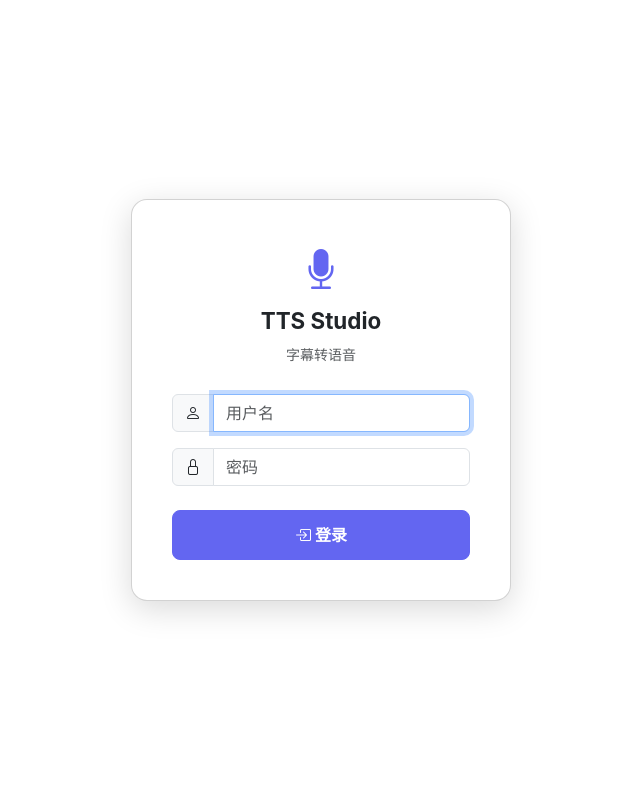
After one commit to yyzq-cf/ywsj-tts-studio, a Flask app: page /login in a window 1280 px wide. The commit adds this page. Shown: the whole page, without its empty margins (319-959 px from the left). Run offline with Flask 3, Linux system fonts and the light colour scheme; parts of the project's set-up code (start-up, migrations or seed data) failed here and were passed over; some libraries are stand-ins or nearby versions.

Commit message:
feat: 添加用户登录认证 + SQLite数据库
- db.py: SQLite存储用户账号(SHA-256+salt加密)和生成历史
- 登录页 login.html (紫色主题匹配TTS Studio)
- 所有API加@login_required
- 默认admin/admin123 (通过.env传入)
- 生成记录保存到数据库(用户/文件名/音色/状态)
- 用户管理API (增删查)
- 历史记录API

```diff
--- a/app.py
+++ b/app.py
@@ -19,8 +19,10 @@ import threading
 import time
 from pathlib import Path
 from flask import Flask, render_template, request, jsonify, send_file, redirect, url_for, session
+from functools import wraps
 from flask_socketio import SocketIO
 import edge_tts
+from db import init_db, verify_user, add_history, update_history, list_history, add_user, list_users, delete_user
 
 try:
     from pydub import AudioSegment
@@ -29,7 +31,10 @@ except ImportError:
     HAS_PYDUB = False
 
 app = Flask(__name__)
-app.config["SECRET_KEY"] = "tts-web-secret"
+app.config["SECRET_KEY"] = os.environ.get("SECRET_KEY", "tts-web-secret-key-change-me")
+
+ADMIN_USERNAME = os.environ.get("ADMIN_USERNAME", "admin")
+ADMIN_PASSWORD = os.environ.get("ADMIN_PASSWORD", "admin123")
 app.config["UPLOAD_FOLDER"] = "uploads"
 app.config["OUTPUT_FOLDER"] = "output"
 
@@ -43,6 +48,17 @@ def normalize_pct(val):
         val = val + '%'
     return val
 
+
+
+def login_required(f):
+    @wraps(f)
+    def decorated(*args, **kwargs):
+        if not session.get("logged_in"):
+            if request.path.startswith("/api/"):
+                return jsonify({"error": "未登录"}), 401
+            return redirect(url_for("login"))
+        return f(*args, **kwargs)
+    return decorated
 
 socketio = SocketIO(app, cors_allowed_origins="*", async_mode="threading")
 
@@ -266,6 +282,12 @@ def run_tts(task_id, filepath, voice, rate, volume, text_input):
 
         task['status'] = 'done'
         task['output'] = output_path
+        # Update history
+        try:
+            duration_ms = len(combined) if HAS_PYDUB else 0
+            update_history(task_id, total, duration_ms, 'done')
+        except:
+            pass
         socketio.emit('done', {'task': task_id})
 
     except Exception as e:
@@ -276,14 +298,36 @@ def run_tts(task_id, filepath, voice, rate, volume, text_input):
         socketio.emit('error', {'task': task_id, 'error': str(e)})
 
 
-# ============ 路由 ============
+# ============ Authentication Routes ============
+@app.route("/login", methods=["GET", "POST"])
+def login():
+    if session.get("logged_in"):
+        return redirect(url_for("index"))
+    error = None
+    if request.method == "POST":
+        username = request.form.get("username", "")
+        password = request.form.get("password", "")
+        if verify_user(username, password):
+            session["logged_in"] = True
+            session["username"] = username
+            return redirect(url_for("index"))
+        error = "用户名或密码错误"
+    return render_template("login.html", error=error)
 
+@app.route("/logout")
+def logout():
+    session.clear()
+    return redirect(url_for("login"))
+
+# ============ Routes ============
 @app.route("/")
+@login_required
 def index():
     return render_template("index.html")
 
 
 @app.route("/api/voices")
+@login_required
 def api_voices():
     lang_filter = request.args.get("lang", "")
     voices = asyncio.run(edge_tts.list_voices())
@@ -302,6 +346,7 @@ def api_voices():
 
 
 @app.route("/api/languages")
+@login_required
 def api_languages():
     voices = asyncio.run(edge_tts.list_voices())
     langs = {}
@@ -314,6 +359,7 @@ def api_languages():
 
 
 @app.route("/api/generate", methods=["POST"])
+@login_required
 def api_generate():
     voice = request.form.get("voice", "zh-CN-YunxiNeural")
     rate = normalize_pct(request.form.get("rate", "+0%"))
@@ -336,6 +382,14 @@ def api_generate():
         "current": 0,
     }
 
+    # Save to history
+    filename = None
+    if "file" in request.files and request.files["file"].filename:
+        filename = request.files["file"].filename
+    elif text_input:
+        filename = "(text input)"
+    add_history(task_id, session.get("username", "unknown"), filename, voice, rate, volume)
+
     thread = threading.Thread(
         target=run_tts,
         args=(task_id, filepath, voice, rate, volume, text_input),
@@ -347,6 +401,7 @@ def api_generate():
 
 
 @app.route("/api/status/<task_id>")
+@login_required
 def api_status(task_id):
     if task_id not in tasks:
         return jsonify({"error": "任务不存在"}), 404
@@ -354,13 +409,46 @@ def api_status(task_id):
 
 
 @app.route("/api/cancel/<task_id>", methods=["POST"])
+@login_required
 def api_cancel(task_id):
     if task_id in tasks:
         tasks[task_id]["cancelled"] = True
     return jsonify({"ok": True})
 
 
+@app.route("/api/history")
+@login_required
+def api_history():
+    username = session.get("username")
+    return jsonify(list_history(username))
+
+@app.route("/api/users")
+@login_required
+def api_users():
+    return jsonify(list_users())
+
+@app.route("/api/users", methods=["POST"])
+@login_required
+def api_add_user():
+    data = request.json or {}
+    username = data.get("username", "").strip()
+    password = data.get("password", "").strip()
+    if not username or not password:
+        return jsonify({"error": "用户名和密码不能为空"}), 400
+    if add_user(username, password):
+        return jsonify({"ok": True})
+    return jsonify({"error": "用户名已存在"}), 400
+
+@app.route("/api/users/<username>", methods=["DELETE"])
+@login_required
+def api_del_user(username):
+    if username == session.get("username"):
+        return jsonify({"error": "不能删除当前登录用户"}), 400
+    delete_user(username)
+    return jsonify({"ok": True})
+
 @app.route("/download/<task_id>")
+@login_required
 def download(task_id):
     if task_id not in tasks or tasks[task_id]["status"] != "done":
         return "文件不存在", 404
@@ -374,6 +462,7 @@ def on_connect():
 
 
 if __name__ == "__main__":
+    init_db()
     os.makedirs("uploads", exist_ok=True)
     os.makedirs("output", exist_ok=True)
     socketio.run(app, host="0.0.0.0", port=5100, debug=False, allow_unsafe_werkzeug=True)
--- a/templates/index.html
+++ b/templates/index.html
@@ -32,6 +32,7 @@
         <div class="d-flex align-items-center gap-2">
             <span class="badge bg-light text-dark" id="voice-count">322 音色</span>
             <button class="theme-toggle" onclick="toggleTheme()" title="切换明暗"><i id="theme-icon" class="bi bi-moon-stars"></i></button>
+            <a href="/logout" class="btn btn-sm btn-outline-light"><i class="bi bi-box-arrow-right"></i> 退出</a>
         </div>
     </div>
 </nav>
@@ -297,6 +298,7 @@ const localeNames = {
 
 async function loadLanguages() {
     const r = await fetch('/api/languages');
+    if (r.status === 401) { window.location.href = '/login'; return; }
     const langs = await r.json();
     const sel = document.getElementById('lang-filter');
     langs.forEach(l => {
@@ -310,6 +312,7 @@ async function loadLanguages() {
 async function loadVoices() {
     const lang = document.getElementById('lang-filter').value;
     const r = await fetch('/api/voices?lang=' + lang);
+    if (r.status === 401) { window.location.href = '/login'; return; }
     allVoices = await r.json();
     const list = document.getElementById('voice-list');
     list.innerHTML = '';
@@ -376,6 +379,7 @@ async function generate() {
     if (text) formData.append('text', text);
 
     const r = await fetch('/api/generate', { method: 'POST', body: formData });
+    if (r.status === 401) { window.location.href = '/login'; return; }
     const d = await r.json();
     currentTask = d.task;
 }
--- /dev/null
+++ b/templates/login.html
@@ -0,0 +1,68 @@
+<!DOCTYPE html>
+<html lang="zh-CN" data-bs-theme="light">
+<head>
+    <meta charset="UTF-8">
+    <meta name="viewport" content="width=device-width, initial-scale=1.0">
+    <title>TTS Studio - 登录</title>
+    <link href="/static/css/bootstrap.min.css" rel="stylesheet">
+    <link href="/static/css/bootstrap-icons.css" rel="stylesheet">
+    <style>
+        :root { --brand: #6366f1; }
+        body {
+            font-family: -apple-system, 'Segoe UI', sans-serif;
+            display: flex;
+            align-items: center;
+            justify-content: center;
+            min-height: 100vh;
+            margin: 0;
+        }
+        .login-card {
+            border-radius: 16px;
+            padding: 40px;
+            width: 100%;
+            max-width: 380px;
+            box-shadow: 0 8px 32px rgba(0, 0, 0, 0.15);
+        }
+        .login-title { text-align: center; margin-bottom: 28px; }
+        .login-title i { font-size: 2.5rem; color: var(--brand); }
+        .login-title h2 { margin-top: 8px; font-size: 1.4rem; font-weight: 700; }
+        .btn-login {
+            background: var(--brand); border-color: var(--brand);
+            color: #fff; font-weight: 600; padding: 12px;
+            width: 100%; border-radius: 8px;
+        }
+        .btn-login:hover { background: #5558e3; border-color: #5558e3; }
+    </style>
+</head>
+<body>
+    <div class="login-card card">
+        <div class="login-title">
+            <i class="bi bi-mic-fill"></i>
+            <h2>TTS Studio</h2>
+            <small class="text-muted">字幕转语音</small>
+        </div>
+        {% if error %}
+        <div class="alert alert-danger mb-3">
+            <i class="bi bi-exclamation-circle"></i> {{ error }}
+        </div>
+        {% endif %}
+        <form method="POST" action="/login">
+            <div class="mb-3">
+                <div class="input-group">
+                    <span class="input-group-text"><i class="bi bi-person"></i></span>
+                    <input type="text" class="form-control" name="username" placeholder="用户名" autofocus required>
+                </div>
+            </div>
+            <div class="mb-4">
+                <div class="input-group">
+                    <span class="input-group-text"><i class="bi bi-lock"></i></span>
+                    <input type="password" class="form-control" name="password" placeholder="密码" required>
+                </div>
+            </div>
+            <button type="submit" class="btn btn-login">
+                <i class="bi bi-box-arrow-in-right"></i> 登录
+            </button>
+        </form>
+    </div>
+</body>
+</html>
```
Also changed, not shown: db.py (added, +150 -0 lines).
